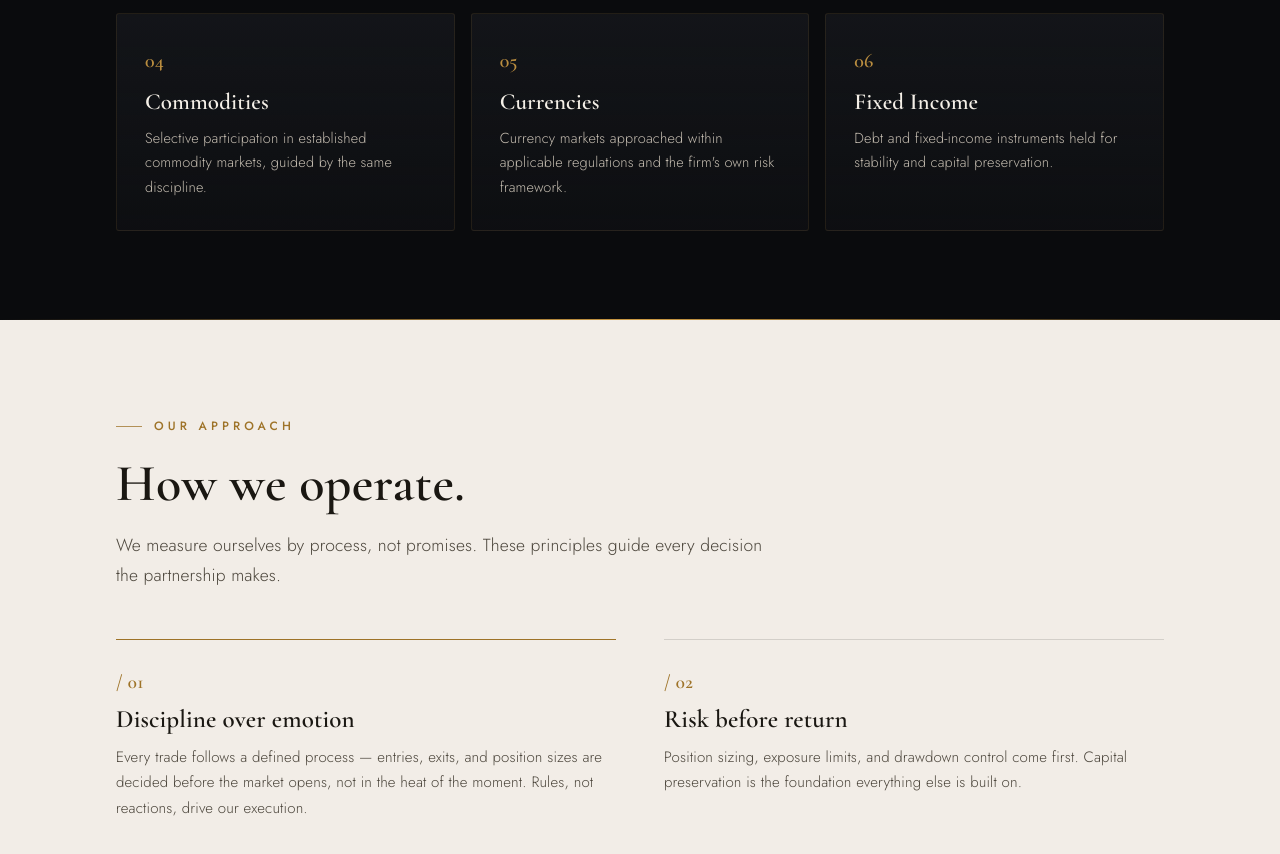
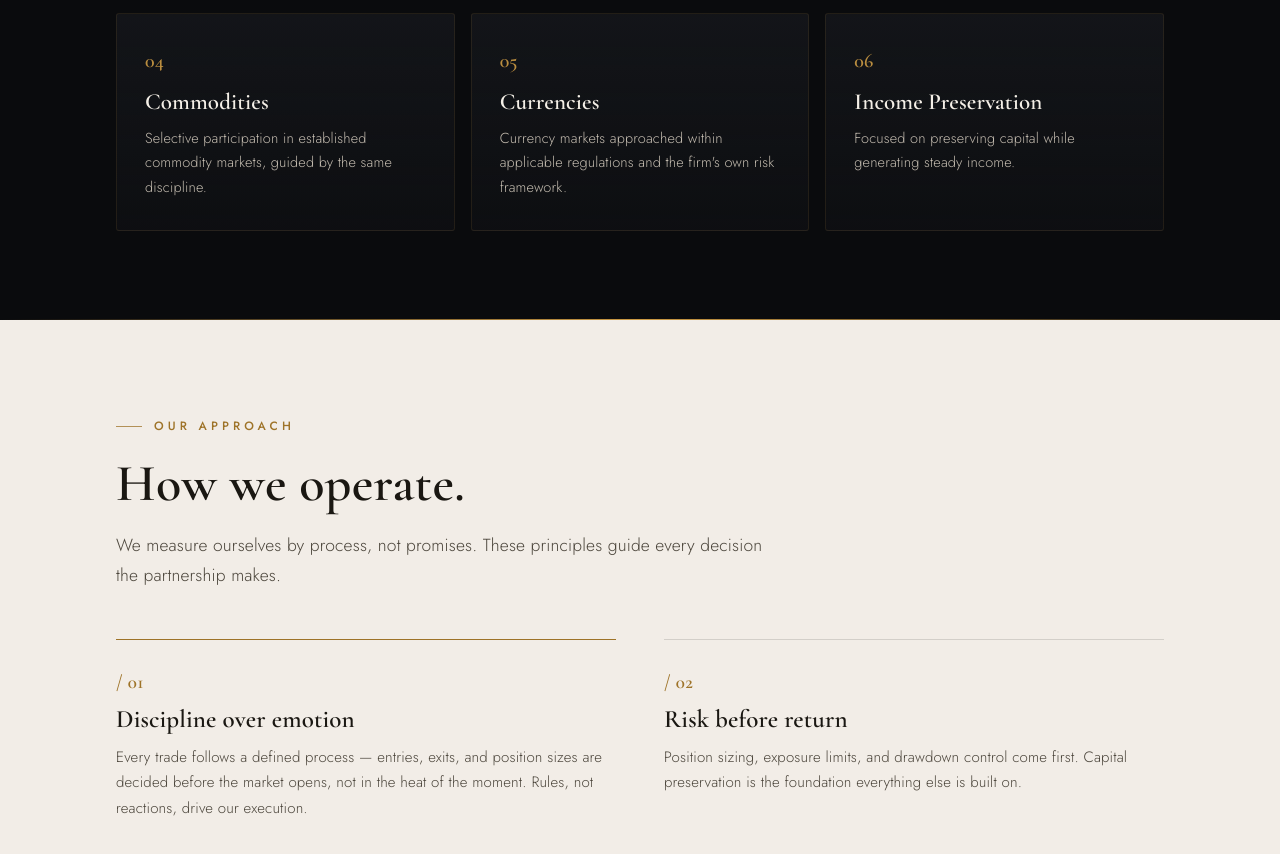
Before and after one commit to hakmvision/website, a plain HTML site: page index.html in a window 1280 px wide. Shown: the part 2171-3025 px from the top of the page. Drawn offline with nearby package versions, Linux system fonts and the light colour scheme.

Commit message:
Update index.html

```diff
--- a/index.html
+++ b/index.html
@@ -372,7 +372,7 @@
       <div class="card reveal d2"><div class="num">03</div><h3>Exchange-Traded Funds</h3><p>ETFs for diversified, cost-efficient exposure across sectors and indices.</p></div>
       <div class="card reveal"><div class="num">04</div><h3>Commodities</h3><p>Selective participation in established commodity markets, guided by the same discipline.</p></div>
       <div class="card reveal d1"><div class="num">05</div><h3>Currencies</h3><p>Currency markets approached within applicable regulations and the firm's own risk framework.</p></div>
-      <div class="card reveal d2"><div class="num">06</div><h3>Fixed Income</h3><p>Debt and fixed-income instruments held for stability and capital preservation.</p></div>
+      <div class="card reveal d2"><div class="num">06</div><h3>Income Preservation</h3><p>Focused on preserving capital while generating steady income.</p></div>
     </div>
   </div>
 </section>
```
